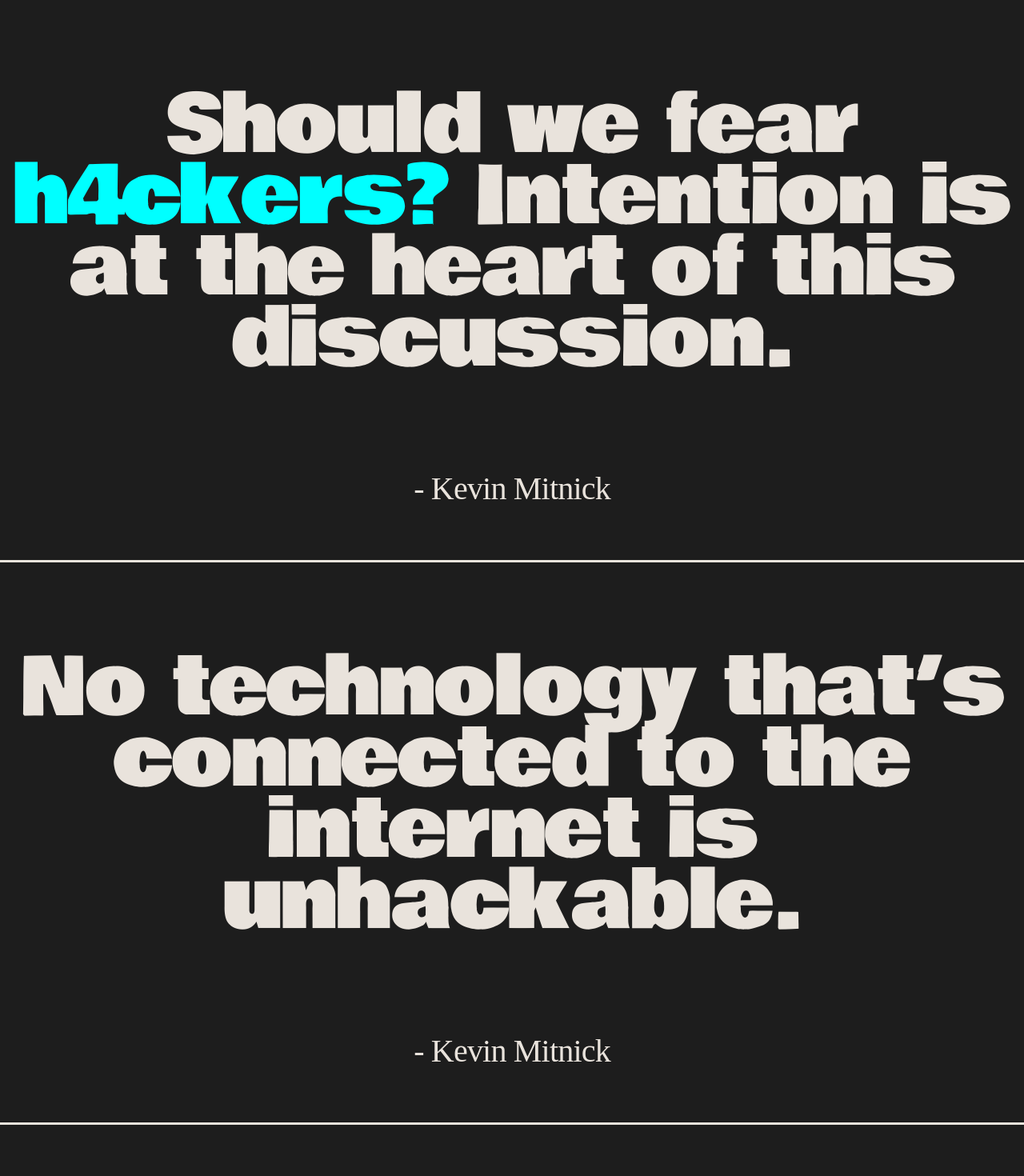
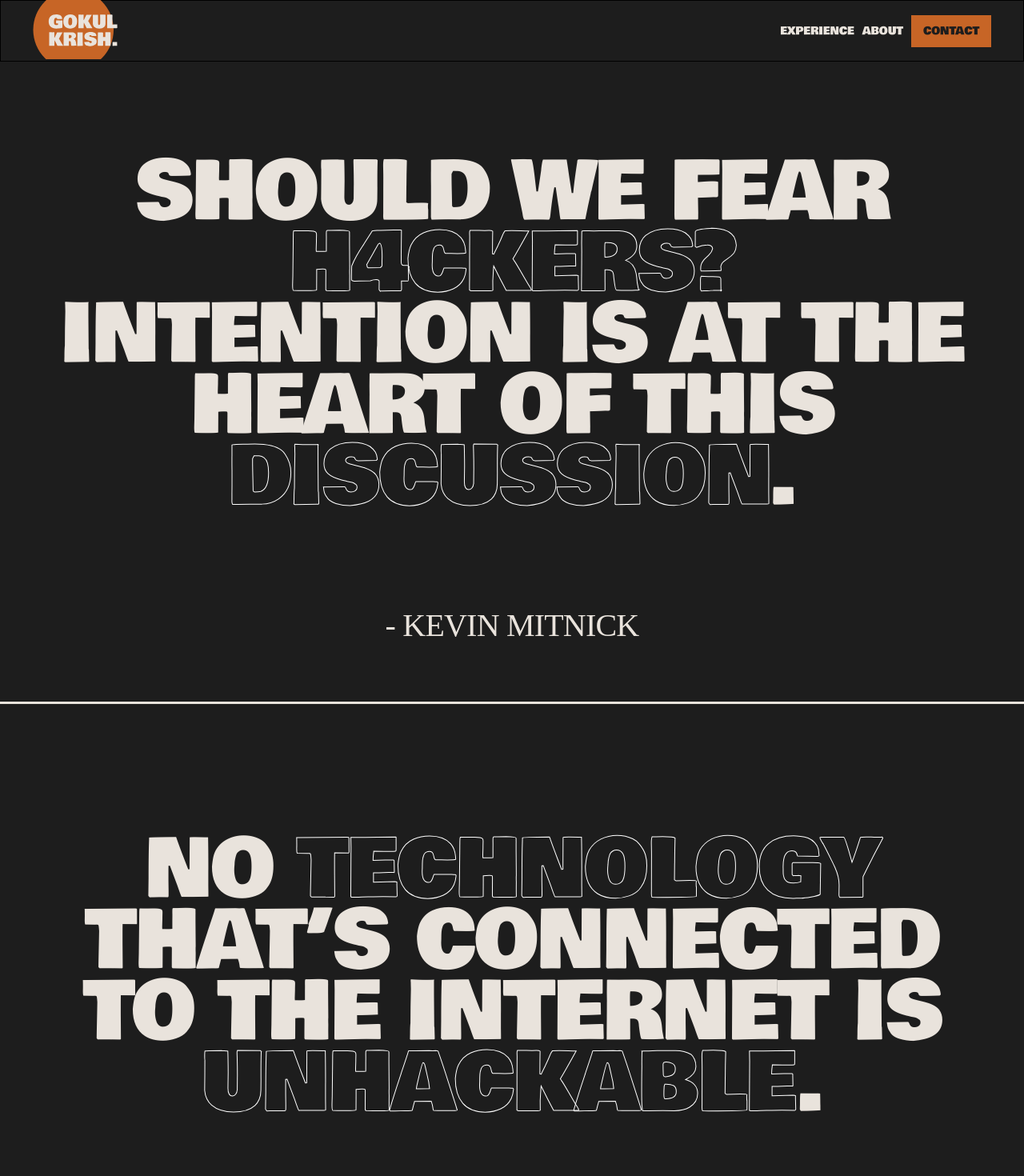
Before and after one commit to Adesh-111/Gokul-portfolio, a React (Vite) app: page / in a window 1280 px wide. Shown: the top 1470 px of the page at 80% size. Built offline with nearby package versions, Linux system fonts and the light colour scheme; a web font is replaced by a local one.

Commit message:
Completion of quotes components

```diff
--- a/src/App.jsx
+++ b/src/App.jsx
@@ -5,6 +5,7 @@ import Quotes from "./components/Quotes/Quotes";
 function App() {
   return (
     <>
+    <Navbar />
       <Quotes />
     </>
   );
--- a/src/components/Quotes/Quotes.css
+++ b/src/components/Quotes/Quotes.css
@@ -15,6 +15,8 @@
   align-items: center;
   border-bottom: 3px solid #e9e3dc;
   height: 700px;
+  text-transform: uppercase;
+  padding: 50px;
 }
 
 .quote-box h2 {
@@ -39,5 +41,8 @@
 
 
 .quote-box span{
-    color: aqua;
+    color: transparent;
+  text-transform: uppercase;
+  color: transparent;
+  -webkit-text-stroke: 1px #fff;
 }
--- a/src/components/Quotes/Quotes.jsx
+++ b/src/components/Quotes/Quotes.jsx
@@ -4,15 +4,15 @@ function Quotes() {
   const quotes = [
     {
       quote:
-        "Should we fear <span>h4ckers?</span> Intention is at the heart of this discussion.",
+        "Should we fear <span>h4ckers?</span> Intention is at the heart of this <span>discussion</span>. ",
       author: "Kevin Mitnick",
     },
     {
-      quote: "No technology that’s connected to the internet is unhackable.",
+      quote: "No <span>technology</span>  that’s connected to the internet is <span>unhackable</span>. ",
       author: "Kevin Mitnick",
     },
     {
-      quote: "The best defense against a nuke is not another nuke, but a code.",
+      quote: "The best <span>defense</span>  against a nuke is not another nuke, but a <span>code</span>. ",
       author: "Abhijit Naskar",
     },
   ];
```
